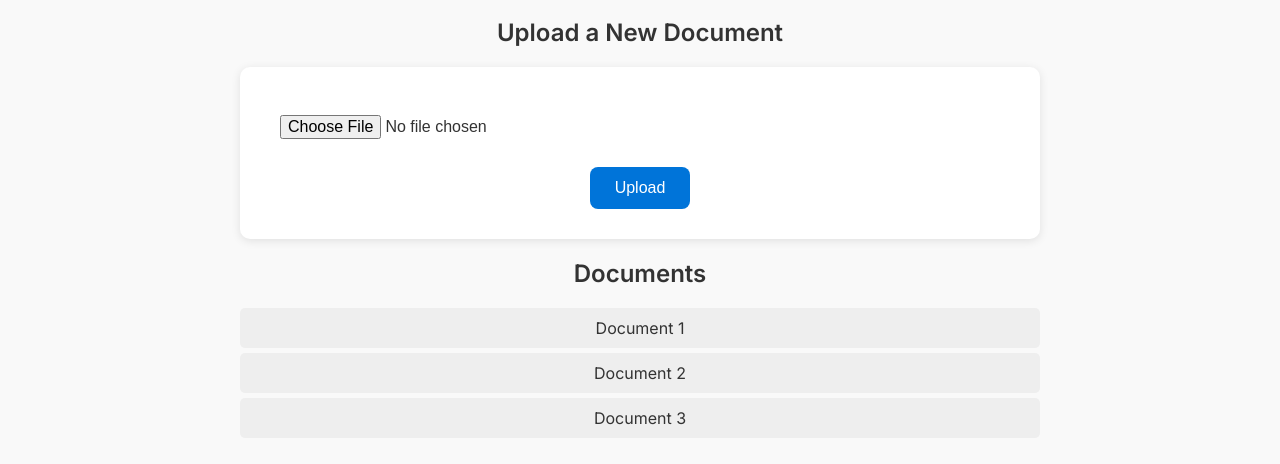
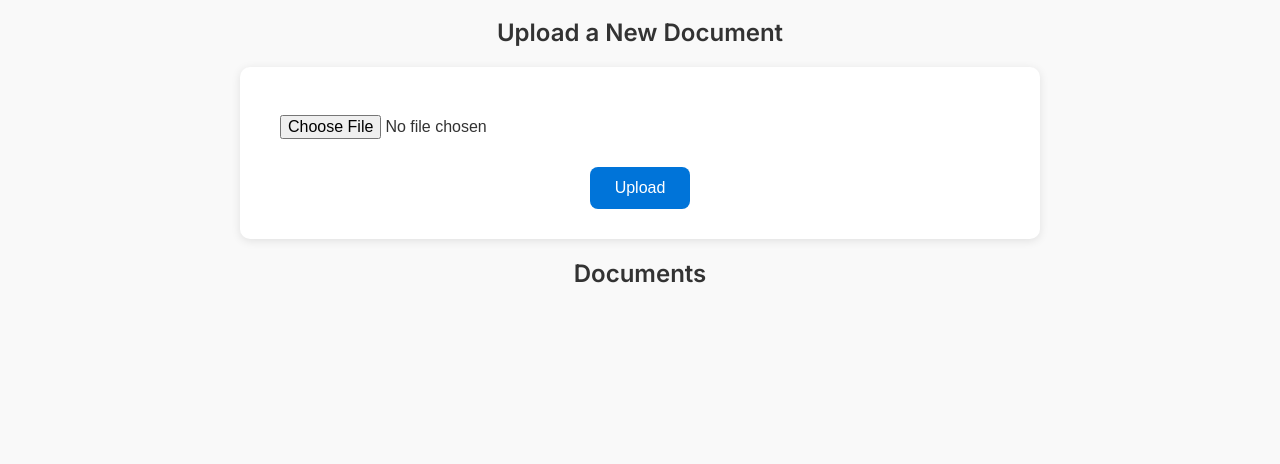
Before and after one commit to tanner-stevens/hoam.ai, a website: page public/documents.html in a window 1280 px wide. Shown: the part 190-654 px from the top of the page. Drawn offline with Linux system fonts and the light colour scheme.

Commit message:
Update documents.html

```diff
--- a/public/documents.html
+++ b/public/documents.html
@@ -34,19 +34,15 @@
 
     <div class="upload-section">
         <h2>Upload a New Document</h2>
-        <form onsubmit="handleUpload(event)" enctype="multipart/form-data">
-            <input type="file" name="document" required>
+        <form id="uploadForm" enctype="multipart/form-data">
+            <input type="file" id="fileInput" name="file" required>
             <button type="submit">Upload</button>
         </form>
     </div>
 
     <div class="documents-list">
         <h2>Documents</h2>
-        <ul>
-            <li>Document 1</li>
-            <li>Document 2</li>
-            <li>Document 3</li>
-        </ul>
+        <ul id="listFiles"></ul>
     </div>
 </div>
 
```
